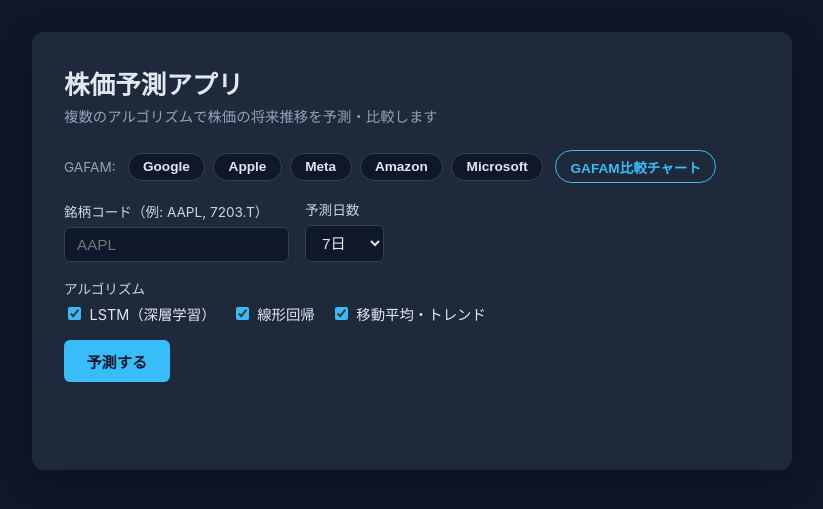
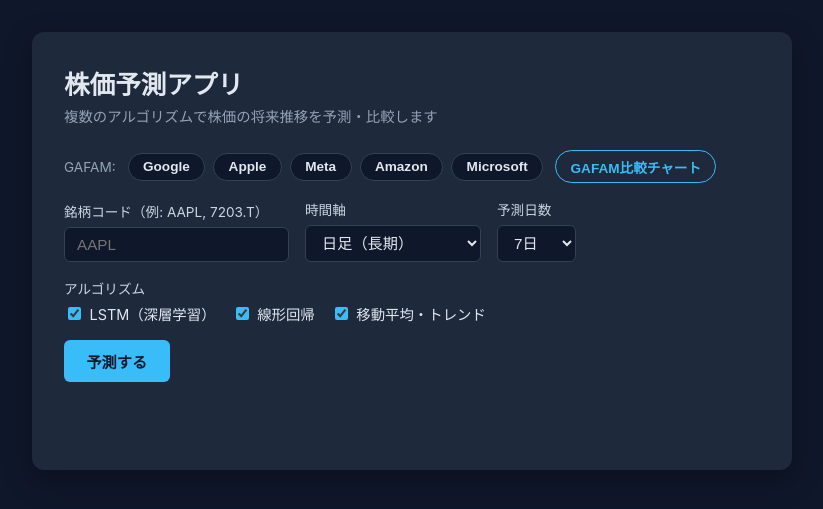
Before and after one commit to yupiro/app01, a Flask app: page / in a window 1280 px wide. Shown: the top 509 px of the page, without its empty margins (228-1051 px from the left). Run offline with Flask 3, Linux system fonts and the light colour scheme.

Commit message:
Add ultra-short-term (intraday) prediction timeframes
Prediction was daily-only, but short-horizon trading needs finer
granularity. Adds a time-frame selector (1m/5m/15m/30m/60m bars
alongside the existing daily mode) backed by yfinance intraday data,
with period windows sized per interval to satisfy each algorithm's
minimum data requirements. The forecast-count control and zoom-chart
heading adapt their labels between "days" and "bars" based on the
selected timeframe.

Co-Authored-By: Claude Sonnet 5 <noreply@anthropic.com>

```diff
--- a/app.py
+++ b/app.py
@@ -1,13 +1,13 @@
 from flask import Flask, render_template, request, jsonify
 
-from stock_predictor import ALGORITHMS, backtest_stock, fetch_gafam_comparison, predict_stock
+from stock_predictor import ALGORITHMS, INTERVALS, backtest_stock, fetch_gafam_comparison, predict_stock
 
 app = Flask(__name__)
 
 
 @app.route("/")
 def index():
-    return render_template("index.html", algorithms=ALGORITHMS)
+    return render_template("index.html", algorithms=ALGORITHMS, intervals=INTERVALS)
 
 
 @app.route("/predict", methods=["POST"])
@@ -16,16 +16,19 @@ def predict():
     ticker = (data.get("ticker") or "").strip()
     days_ahead = int(data.get("days_ahead", 7))
     algorithms = data.get("algorithms") or list(ALGORITHMS.keys())
+    interval = data.get("interval") or "1d"
 
     if not ticker:
         return jsonify({"error": "銘柄コードを入力してください。"}), 400
     if not (1 <= days_ahead <= 30):
-        return jsonify({"error": "予測日数は1〜30の範囲で指定してください。"}), 400
+        return jsonify({"error": "予測本数/日数は1〜30の範囲で指定してください。"}), 400
     if not algorithms:
         return jsonify({"error": "アルゴリズムを1つ以上選択してください。"}), 400
+    if interval not in INTERVALS:
+        return jsonify({"error": "時間軸の指定が正しくありません。"}), 400
 
     try:
-        result = predict_stock(ticker, days_ahead=days_ahead, algorithms=algorithms)
+        result = predict_stock(ticker, days_ahead=days_ahead, algorithms=algorithms, interval=interval)
         return jsonify(result)
     except ValueError as e:
         return jsonify({"error": str(e)}), 400
--- a/static/script.js
+++ b/static/script.js
@@ -16,6 +16,13 @@ const gafamCompareBtn = document.getElementById("gafam-compare-btn");
 const gafamCompareSection = document.getElementById("gafam-compare-section");
 const gafamCompareStatus = document.getElementById("gafam-compare-status");
 const gafamPeriodSelect = document.getElementById("gafam-period");
+const intervalSelect = document.getElementById("interval");
+const daysSelect = document.getElementById("days");
+const daysLabel = document.getElementById("days-label");
+const zoomHeading = document.getElementById("zoom-heading");
+
+const DAILY_DAY_OPTIONS = [5, 7, 14, 30];
+const INTRADAY_DAY_OPTIONS = [5, 10, 15, 30];
 
 const ALGO_COLORS = {
   lstm: "#f472b6",
@@ -40,6 +47,28 @@ let gafamChartInstance = null;
 
 backtestDateInput.max = new Date().toISOString().slice(0, 10);
 
+function updateDaysOptions() {
+  const selectedOption = intervalSelect.options[intervalSelect.selectedIndex];
+  const isIntraday = selectedOption.dataset.intraday === "true";
+  const unitLabel = selectedOption.dataset.unitLabel;
+  const previousValue = daysSelect.value;
+  const options = isIntraday ? INTRADAY_DAY_OPTIONS : DAILY_DAY_OPTIONS;
+
+  daysLabel.textContent = isIntraday ? "予測本数" : "予測日数";
+  daysSelect.innerHTML = options
+    .map((n) => `<option value="${n}">${n}${isIntraday ? unitLabel : "日"}</option>`)
+    .join("");
+
+  if (options.includes(Number(previousValue))) {
+    daysSelect.value = previousValue;
+  } else {
+    daysSelect.value = String(options[1]);
+  }
+}
+
+intervalSelect.addEventListener("change", updateDaysOptions);
+updateDaysOptions();
+
 document.querySelectorAll(".quick-pick").forEach((btn) => {
   btn.addEventListener("click", () => {
     document.getElementById("ticker").value = btn.dataset.ticker;
@@ -52,6 +81,7 @@ form.addEventListener("submit", async (e) => {
 
   const ticker = document.getElementById("ticker").value.trim();
   const days = parseInt(document.getElementById("days").value, 10);
+  const interval = intervalSelect.value;
   const algorithms = Array.from(
     document.querySelectorAll('input[name="algorithm"]:checked')
   ).map((el) => el.value);
@@ -71,7 +101,7 @@ form.addEventListener("submit", async (e) => {
     const res = await fetch("/predict", {
       method: "POST",
       headers: { "Content-Type": "application/json" },
-      body: JSON.stringify({ ticker, days_ahead: days, algorithms }),
+      body: JSON.stringify({ ticker, days_ahead: days, algorithms, interval }),
     });
     const data = await res.json();
 
@@ -95,9 +125,13 @@ function algoColor(key, index) {
 
 function renderResult(data) {
   companyNameEl.textContent = data.company_name;
-  tickerLabel.textContent = data.ticker;
-  lastPriceEl.textContent = `最新終値: ${data.last_actual_price}`;
+  tickerLabel.textContent = `${data.ticker}（${data.interval_label}）`;
+  lastPriceEl.textContent = `最新値: ${data.last_actual_price}`;
   resultEl.classList.remove("hidden");
+
+  zoomHeading.textContent = data.is_intraday
+    ? "直近の実績 + 予測（拡大表示）"
+    : "直近1週間 + 予測（拡大表示）";
 
   const algoKeys = Object.keys(data.predictions);
 
--- a/stock_predictor.py
+++ b/stock_predictor.py
@@ -16,13 +16,24 @@ LINEAR_WINDOW = 120
 MOVING_AVERAGE_WINDOW = 20
 
 
-def fetch_history(ticker: str, period: str = "2y") -> pd.DataFrame:
-    df = yf.download(ticker, period=period, progress=False, auto_adjust=True)
+def fetch_history(ticker: str, period: str = "2y", interval: str = "1d") -> pd.DataFrame:
+    df = yf.download(ticker, period=period, interval=interval, progress=False, auto_adjust=True)
     if df.empty:
-        raise ValueError(f"銘柄コード '{ticker}' のデータが取得できませんでした。")
+        raise ValueError(f"銘柄コード '{ticker}' のデータが取得できませんでした（この時間軸では取得できない可能性があります）。")
     if isinstance(df.columns, pd.MultiIndex):
         df.columns = df.columns.get_level_values(0)
     return df
+
+
+INTERVALS = {
+    "1d": {"label": "日足（長期）", "unit_label": "日", "period": "2y", "intraday": False},
+    "60m": {"label": "1時間足（超短期）", "unit_label": "本(1時間)", "period": "3mo", "intraday": True},
+    "30m": {"label": "30分足（超短期）", "unit_label": "本(30分)", "period": "1mo", "intraday": True},
+    "15m": {"label": "15分足（超短期）", "unit_label": "本(15分)", "period": "1mo", "intraday": True},
+    "5m": {"label": "5分足（超短期）", "unit_label": "本(5分)", "period": "1mo", "intraday": True},
+    "1m": {"label": "1分足（超短期）", "unit_label": "本(1分)", "period": "5d", "intraday": True},
+}
+INTERVAL_MINUTES = {"1m": 1, "5m": 5, "15m": 15, "30m": 30, "60m": 60}
 
 
 def fetch_company_name(ticker: str) -> str:
@@ -137,18 +148,21 @@ ALGORITHMS = {
 }
 
 
-def predict_stock(ticker: str, days_ahead: int = 7, algorithms=None):
+def predict_stock(ticker: str, days_ahead: int = 7, algorithms=None, interval: str = "1d"):
     algorithms = algorithms or list(ALGORITHMS.keys())
     unknown = [a for a in algorithms if a not in ALGORITHMS]
     if unknown:
         raise ValueError(f"未対応のアルゴリズムです: {', '.join(unknown)}")
+    if interval not in INTERVALS:
+        raise ValueError(f"未対応の時間軸です: {interval}")
 
-    df = fetch_history(ticker)
+    interval_spec = INTERVALS[interval]
+    df = fetch_history(ticker, period=interval_spec["period"], interval=interval)
     company_name = fetch_company_name(ticker)
     close_prices = df["Close"].values.reshape(-1, 1)
 
     if len(close_prices) < 30:
-        raise ValueError("予測に十分な履歴データがありません（データ量不足）。")
+        raise ValueError("予測に十分な履歴データがありません（この時間軸ではデータ量が不足しています）。")
 
     predictions = {}
     for key in algorithms:
@@ -159,17 +173,28 @@ def predict_stock(ticker: str, days_ahead: int = 7, algorithms=None):
             "future_prices": [round(float(p), 2) for p in predicted_prices],
         }
 
-    history_dates = df.index[-120:].strftime("%Y-%m-%d").tolist()
+    date_format = "%Y-%m-%d %H:%M" if interval_spec["intraday"] else "%Y-%m-%d"
+    history_dates = df.index[-120:].strftime(date_format).tolist()
     history_prices = close_prices[-120:].flatten().tolist()
 
     last_date = df.index[-1]
-    future_dates = pd.bdate_range(
-        start=last_date + pd.Timedelta(days=1), periods=days_ahead
-    ).strftime("%Y-%m-%d").tolist()
+    if interval_spec["intraday"]:
+        minutes = INTERVAL_MINUTES[interval]
+        future_dates = [
+            (last_date + pd.Timedelta(minutes=minutes * (i + 1))).strftime(date_format)
+            for i in range(days_ahead)
+        ]
+    else:
+        future_dates = pd.bdate_range(
+            start=last_date + pd.Timedelta(days=1), periods=days_ahead
+        ).strftime(date_format).tolist()
 
     return {
         "ticker": ticker.upper(),
         "company_name": company_name,
+        "interval": interval,
+        "interval_label": interval_spec["label"],
+        "is_intraday": interval_spec["intraday"],
         "history_dates": history_dates,
         "history_prices": [round(float(p), 2) for p in history_prices],
         "future_dates": future_dates,
--- a/templates/index.html
+++ b/templates/index.html
@@ -43,7 +43,15 @@
       <input type="text" id="ticker" name="ticker" placeholder="AAPL" required>
     </div>
     <div class="form-row">
-      <label for="days">予測日数</label>
+      <label for="interval">時間軸</label>
+      <select id="interval" name="interval">
+        {% for key, spec in intervals.items() %}
+        <option value="{{ key }}" data-unit-label="{{ spec.unit_label }}" data-intraday="{{ spec.intraday|lower }}" {% if key == '1d' %}selected{% endif %}>{{ spec.label }}</option>
+        {% endfor %}
+      </select>
+    </div>
+    <div class="form-row">
+      <label for="days" id="days-label">予測日数</label>
       <select id="days" name="days">
         <option value="5">5日</option>
         <option value="7" selected>7日</option>
@@ -78,7 +86,7 @@
     <canvas id="chart" height="100"></canvas>
 
     <div class="zoom-section">
-      <h3>直近1週間 + 予測（拡大表示）</h3>
+      <h3 id="zoom-heading">直近1週間 + 予測（拡大表示）</h3>
       <div id="next-day-badges" class="next-day-badges"></div>
       <canvas id="chart-zoom" height="140"></canvas>
     </div>
@@ -101,7 +109,7 @@
     <div class="backtest-section">
       <h3>過去日付での予測精度を検証</h3>
       <p class="backtest-desc">
-        選択した日付の「予測日数」分前を基準に当時の予測をシミュレーションし、実際の価格とのずれを確認します。
+        選択した日付の「予測日数」分前を基準に当時の予測をシミュレーションし、実際の価格とのずれを確認します（日足データを使用します）。
       </p>
       <div class="backtest-controls">
         <div class="form-row">
```
